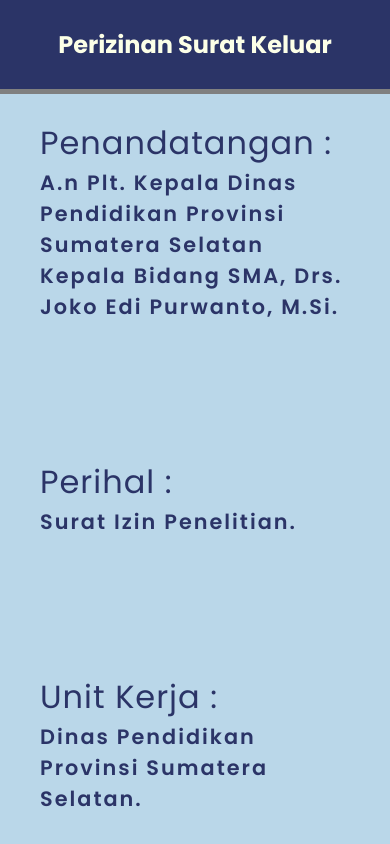
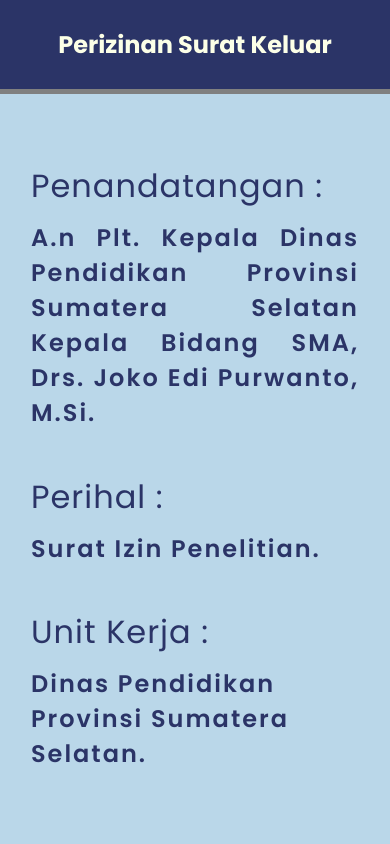
Before and after one commit to adminwebsitea/qrcode-output, a plain HTML site: page index.html in a window 390 px wide. Drawn offline with Linux system fonts and the light colour scheme.

Commit message:
Update style.css

```diff
--- a/style.css
+++ b/style.css
@@ -93,18 +93,75 @@
 }
 
 /* || Media Query */
-@media (max-width: 600px) {
+@media screen and (max-width: 600px) {
     /* || Styling Box Card */
+    main {
+        height: auto;
+    }
     .box-card {
         width: 100%;
-        height: 100%;
+        height: 100vh;
     }
 
     .content {
-        padding: 0px 40px;
+        padding: 0px 35px;
+        justify-content: space-evenly;
     }
 
     .content .label-sign {
+        margin-top: 30px;
+        width: 100%;
+        text-align: justify;
+    }
+
+    /* || Bagian Content Perihal */
+
+    .content .label-purpose {
+        width: 100%;
+    }
+
+    /* || Bagian Content Unit Kerja */
+
+    .content .label-working-unit {
+        width: 100%;
+        margin-bottom: 30px;
+    }
+
+    /* || Styling Header Penandatanganan,Perihal, Unit Kerja */
+    .content .label-sign h3,
+    .content .label-purpose h3,
+    .content .label-working-unit h3 {
+        font-size: 1.8rem;
+        letter-spacing: 1px;
+        font-weight: 400;
+        padding-bottom: 10px;
+    }
+    /* || Styling Content Penandatanganan,Perihal, Unit Kerja */
+    .content .label-sign .content-sign,
+    .content .label-purpose .content-purpose,
+    .content .label-working-unit .content-label-working-unit {
+        font-size: 1.3rem;
+        letter-spacing: 2.5px;
+        font-weight: 600;
+    }
+}
+@media screen and (max-height: 915px) and (min-height: 741px) {
+    /* || Styling Box Card */
+    main {
+        height: auto;
+    }
+    .box-card {
+        width: 100%;
+        height: 100vh;
+    }
+
+    .content {
+        padding: 0px 31px;
+        justify-content: space-evenly;
+    }
+
+    .content .label-sign {
+        margin-top: 30px;
         width: 100%;
     }
 
@@ -118,6 +175,7 @@
 
     .content .label-working-unit {
         width: 100%;
+        margin-bottom: 30px;
     }
 
     /* || Styling Header Penandatanganan,Perihal, Unit Kerja */
@@ -127,12 +185,13 @@
         font-size: 2rem;
         letter-spacing: 1px;
         font-weight: 400;
+        padding-bottom: 10px;
     }
     /* || Styling Content Penandatanganan,Perihal, Unit Kerja */
     .content .label-sign .content-sign,
     .content .label-purpose .content-purpose,
     .content .label-working-unit .content-label-working-unit {
-        font-size: 1.3rem;
+        font-size: 1.5rem;
         letter-spacing: 2px;
         font-weight: 600;
     }
```
